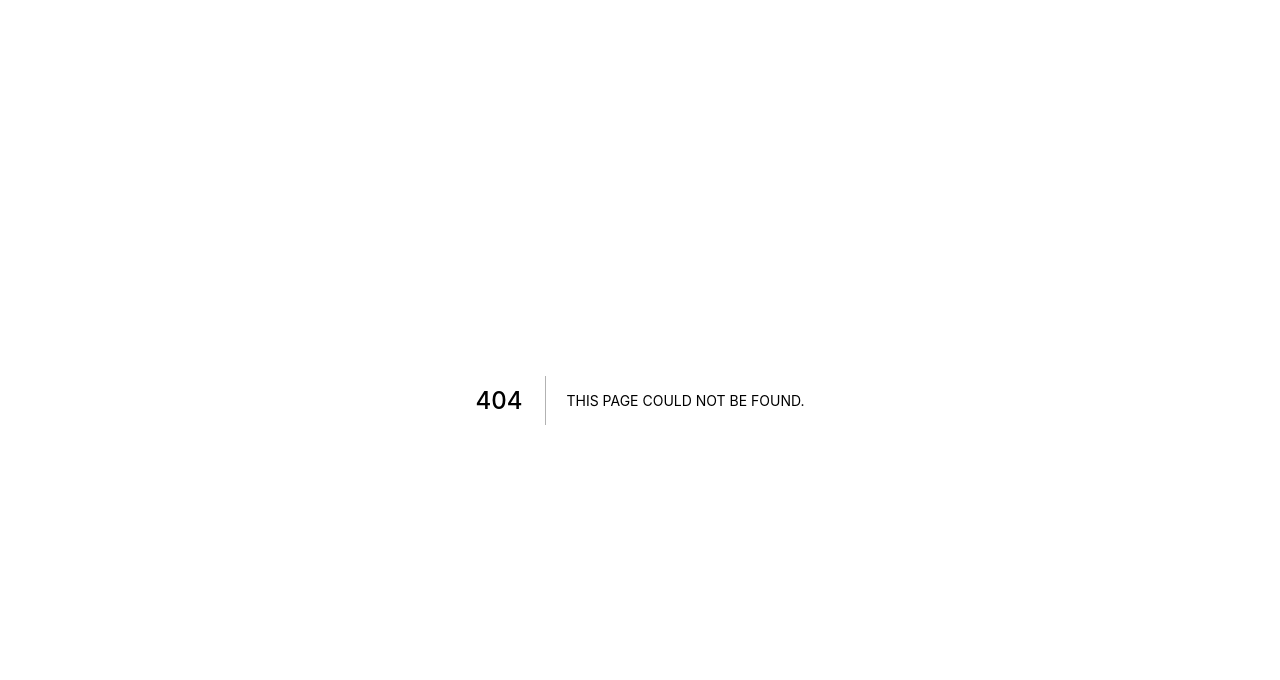
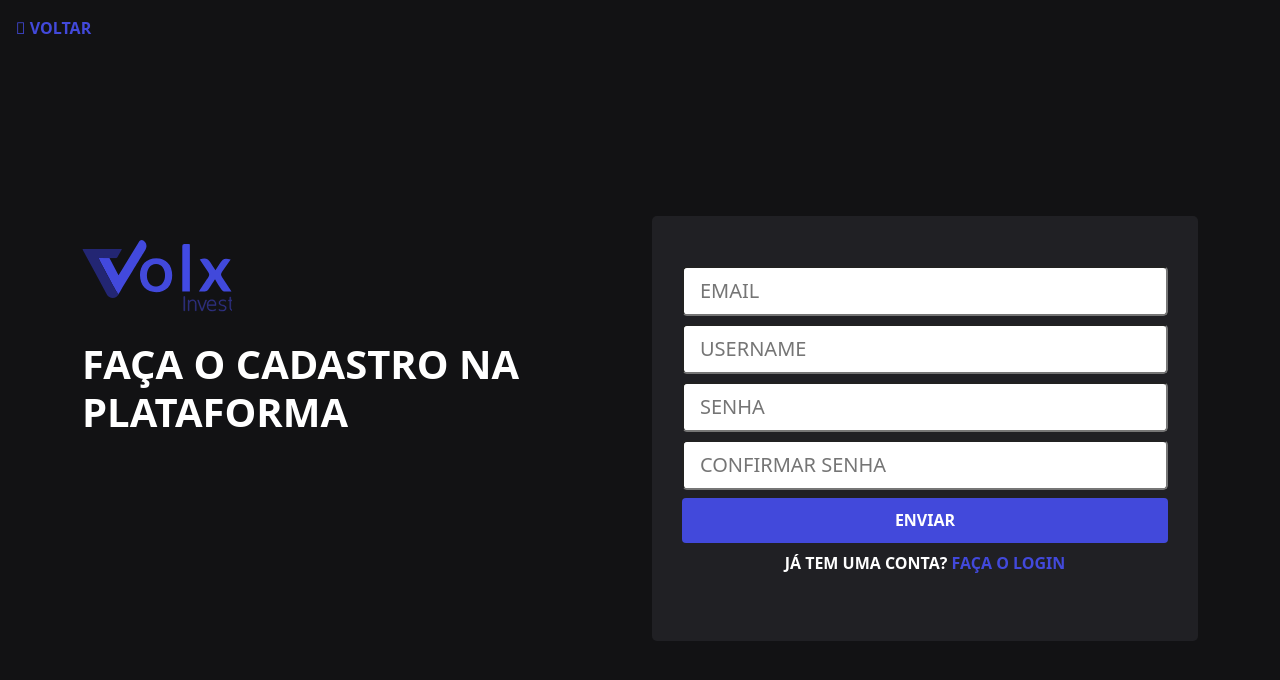
Before and after one commit to NOX-0202/volx_platform, a Next.js app: page /auth/registrar in a window 1280 px wide. Before the commit this address had no page. Shown: the top 680 px of the page. Built offline with nearby package versions, Linux system fonts and the light colour scheme.

Commit message:
register backend

```diff
--- /dev/null
+++ b/src/pages/auth/registrar.jsx
@@ -0,0 +1,69 @@
+import React, { useState } from 'react';
+import Spinner from '../../components/Pageloading';
+
+// import { Container } from './styles';
+
+function auth() {
+    const [loading, toggleLoading] = useState(false);
+    const [user, setUser] = useState({});
+    const [error_message, setErrorMessage] = useState('')
+
+    const handleInput = (e) => {
+        setUser({
+            ...user,
+            [e.target.name]: e.target.value
+        })
+    }
+
+    const handleSubmit = (e) => {
+        e.preventDefault()
+        toggleLoading(true)
+        console.log(user)
+        api.post('/users/auth', user).then(async res => {
+            console.log(res)
+            if (res.data.success && res.data.data.length < 1) {
+                setErrorMessage('Login ou senha incorretos')
+                return;
+            }
+
+            setErrorMessage('')
+            await localforage.setItem('user', res.data.data)
+            router.push('/me')
+
+        }).catch(err => {
+            console.log(err)
+        }).finally(() => {
+            toggleLoading(false)
+        })
+    }
+    return (
+        <main className="bg-volx">
+            <a href="/" className="text-volx fw-bold m-3 text-decoration-none"><i class="fa-light fa-arrow-left"></i> Voltar</a>
+            <div className="h-100 container d-flex justify-content-center align-items-center">
+                <div className="row">
+                    <div className="col">
+                        <div className="d-block mb-4">
+                            <img src="/assets/logo.svg" alt="" />
+                        </div>
+                        <h1 className="text-white fw-bold">Faça o cadastro na plataforma</h1>
+                    </div>
+                    <div className="col">
+                        <form onSubmit={handleSubmit} className="d-flex flex-column gap-2 w-100 login-box">
+                            <input type="text" placeholder="email" name="email" className="form-control-lg" value={user.email ?? ""} onChange={handleInput} />
+                            <input type="text" placeholder="username" name="username" className="form-control-lg" value={user.username ?? ""} onChange={handleInput} />
+                            <input type="password" placeholder="Senha" name="password" className="form-control-lg" value={user.password ?? ""} onChange={handleInput} />
+                            <input type="password" placeholder="Confirmar senha" name="password_confirm" className="form-control-lg" value={user.password_confirm ?? ""} onChange={handleInput} />
+                            {error_message && <p className="alert alert-danger">{error_message}</p>}
+                            <button className="btn btn-volx d-flex flex-row justify-content-center align-items-center gap-2" style={{ height: 45 }}>ENVIAR {loading && <Spinner className={"text-white fa-xs m-0 p-0"} />} </button>
+                            <a href="/auth/login" className='text-decoration-none'>
+                                <p className="text-center text-white fw-bold">Já tem uma conta? <span className="text-volx fw-bold">Faça o login</span></p>
+                            </a>
+                        </form>
+                    </div>
+                </div>
+            </div>
+        </main>
+    )
+}
+
+export default auth;
--- a/styles/global.scss
+++ b/styles/global.scss
@@ -27,6 +27,8 @@ main {
 
 .text-volx {
     color: #4249db;
+    text-decoration: none;
+    font-weight: 900;
 }
 
 .btn-volx {
--- a/styles/index.css
+++ b/styles/index.css
@@ -11,9 +11,22 @@
     border-bottom: 3px solid #4249db;
 }
 
+.dropdown-item-custom {
+    padding: 10px;
+    display: flex;
+    flex-flow: column nowrap;
+    justify-content: center;
+    align-items: center;
+}
+
+.drop-desktop {
+    background-color: #121214;
+    padding: 5px;
+    flex-direction: row;
+}
+
 .dropdown-item-custom:hover {
-    border: 1px solid #4249db;
-    background-color: #121214;
+    background-color: rgb(32, 32, 36);
     border-radius: 5px;
     color: #cecece;
 }
@@ -37,6 +50,7 @@
         display: none;
     }
 
+
     .main_header {
         height: 72px;
     }
```
Also changed, not shown: src/pages/api/users/auth/register.js (added, +27 -0 lines), src/pages/auth/login.jsx (renamed from src/pages/login.jsx, +4 -4 lines), src/pages/index.jsx (+31 -12 lines), public/assets/blaze_icons/crash.svg (added), public/assets/blaze_icons/double.svg (added), src/pages/api/users/auth/login.js (renamed from src/pages/api/users/auth.js).
